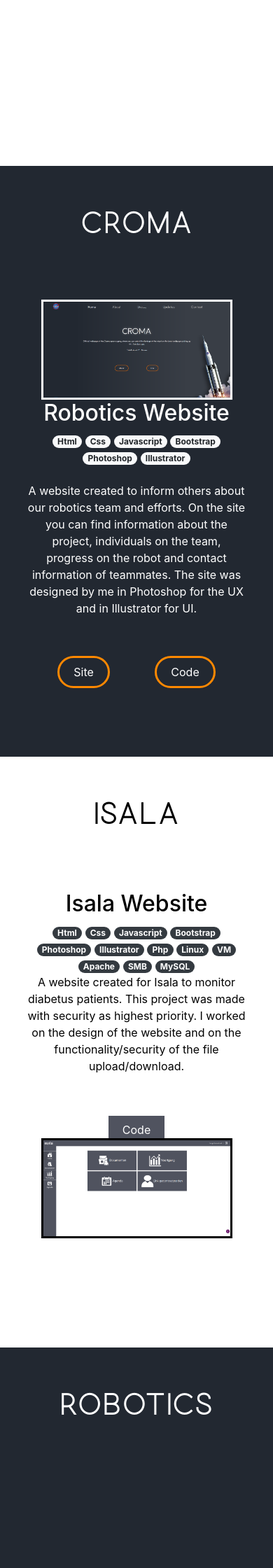
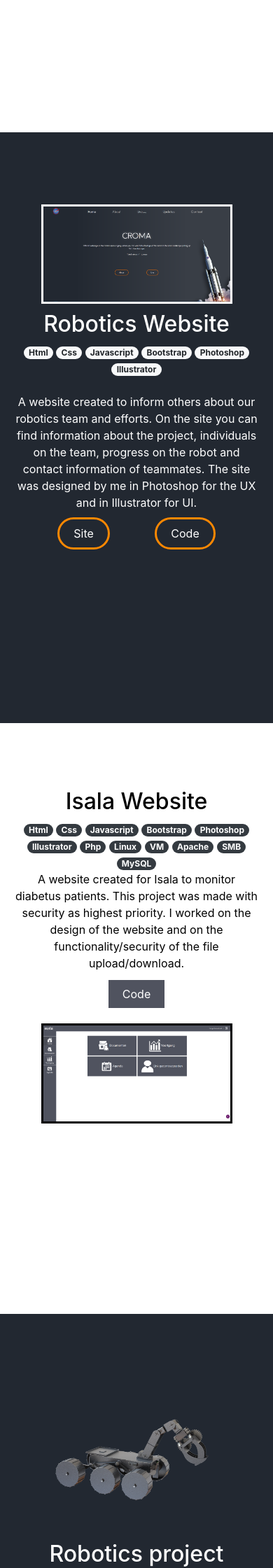
Before and after one commit to AnnoyingDog99/annoyingdog99.github.io, a PHP site: page / in a window 390 px wide; the page is wider, and only the part inside the window is pictured. Shown: the part 1499-3739 px from the top of that part at 70% size. Run offline with PHP 8.4, Linux system fonts and the light colour scheme; some libraries are stand-ins or nearby versions.

Commit message:
Better Mobile

```diff
--- a/Styling/index.css
+++ b/Styling/index.css
@@ -276,20 +276,21 @@ section {
   .project{
   margin-top: 10px;
   }
-  #cromasnippet, #isalasnippet, #gstainsnippet, #librasnippet, #awsnippet{
+  #cromasnippet, #isalasnippet, #gstainsnippet, #librasnippet, #awsnippet, #roboticssnippet{
     width: 70vw;
+    margin: 10px;
   }
-  #isalasnippet{
-    width: 70vw;
-  }
-  #sec3, #sec4, #sec5, #sec6, #sec7{
-    padding-top: 7vh !important;
+  #sec3, #sec4, #sec5, #sec6, #sec7, #sec8{
+    padding-top: 1vh !important;
   }
   #info{
     width: 100%;
-    padding: 0 10% 0 10%;
+    padding: 0 5% 0 5%;
   }
   #awsection>#info{
     margin: 0px 10px 0px 10px;
   }
+  #buttons{
+    margin: 20px 10px 20px 10px;
+  }
 }
--- a/index.html
+++ b/index.html
@@ -31,7 +31,6 @@
           <img src="/Images/linkedin.png" alt="my linkedin" width="50"/>
         </a>
       </div>
-      <span>The website is not ready yet for mobile view, sorry for your inconvenience</span>
       <section id="sec1">
 
         <div id="titletext">
@@ -108,7 +107,6 @@
         </div>
       </section>
       <section id="sec3">
-        <h1 id="cromatitle">Croma</h1>
         <div id="cromasection">
           <div id="snap">
             <img
@@ -149,7 +147,6 @@
         </div>
       </section>
       <section id="sec4">
-        <h1 id="isalatitle">Isala</h1>
         <div id="isalasection">
           <div id="info">
             <h2>Isala Website</h2>
@@ -188,7 +185,6 @@
         </div>
       </section>
       <section id="sec5">
-        <h1 id="roboticstitle">Robotics</h1>
         <div id="roboticssection">
           <div id="snap">
             <img
@@ -227,7 +223,6 @@
         </div>
       </section>
       <section id="sec6">
-        <h1 id="libratitle">Libraman</h1>
         <div id="librasection">
           <div id="info">
             <h2>Libraman graphics simulation</h2>
@@ -264,7 +259,6 @@
         </div>
       </section>
       <section id="sec7">
-        <h1 id="awtitle">Advance Wars</h1>
         <div id="awsection">
           <div id="info">
             <h2>Advance wars machine learning simulation</h2>
@@ -283,9 +277,7 @@
               the whole program was improved by implementing concurrency
             </p>
             <div id="buttons">
-              <a href="https://github.com/AnnoyingDog99/Advancewars" id="awlink"
-                >Code</a
-              >
+              <a href="https://github.com/AnnoyingDog99/Advancewars" id="awlink">Code</a>
             </div>
           </div>
           <div id="snap">
@@ -299,7 +291,6 @@
         </div>
       </section>
       <section id="sec8">
-        <h1 id="gstaintitle">Gstain</h1>
         <div id="gstainsection">
           <div id="snap">
             <img
@@ -332,26 +323,5 @@
       </section>
     </main>
     <footer></footer>
-    <script>
-      function croma() {
-        window.location.href = "https://officialcroma.herokuapp.com/home.html";
-      }
-      function isala() {
-        window.location.href =
-          "https://www.w3schools.com/howto/howto_js_redirect_webpage.asp";
-      }
-      function gstain() {
-        window.location.href =
-          "https://www.w3schools.com/howto/howto_js_redirect_webpage.asp";
-      }
-      function libra() {
-        window.location.href =
-          "https://www.w3schools.com/howto/howto_js_redirect_webpage.asp";
-      }
-      function aw() {
-        window.location.href =
-          "https://www.w3schools.com/howto/howto_js_redirect_webpage.asp";
-      }
-    </script>
   </body>
 </html>
```
